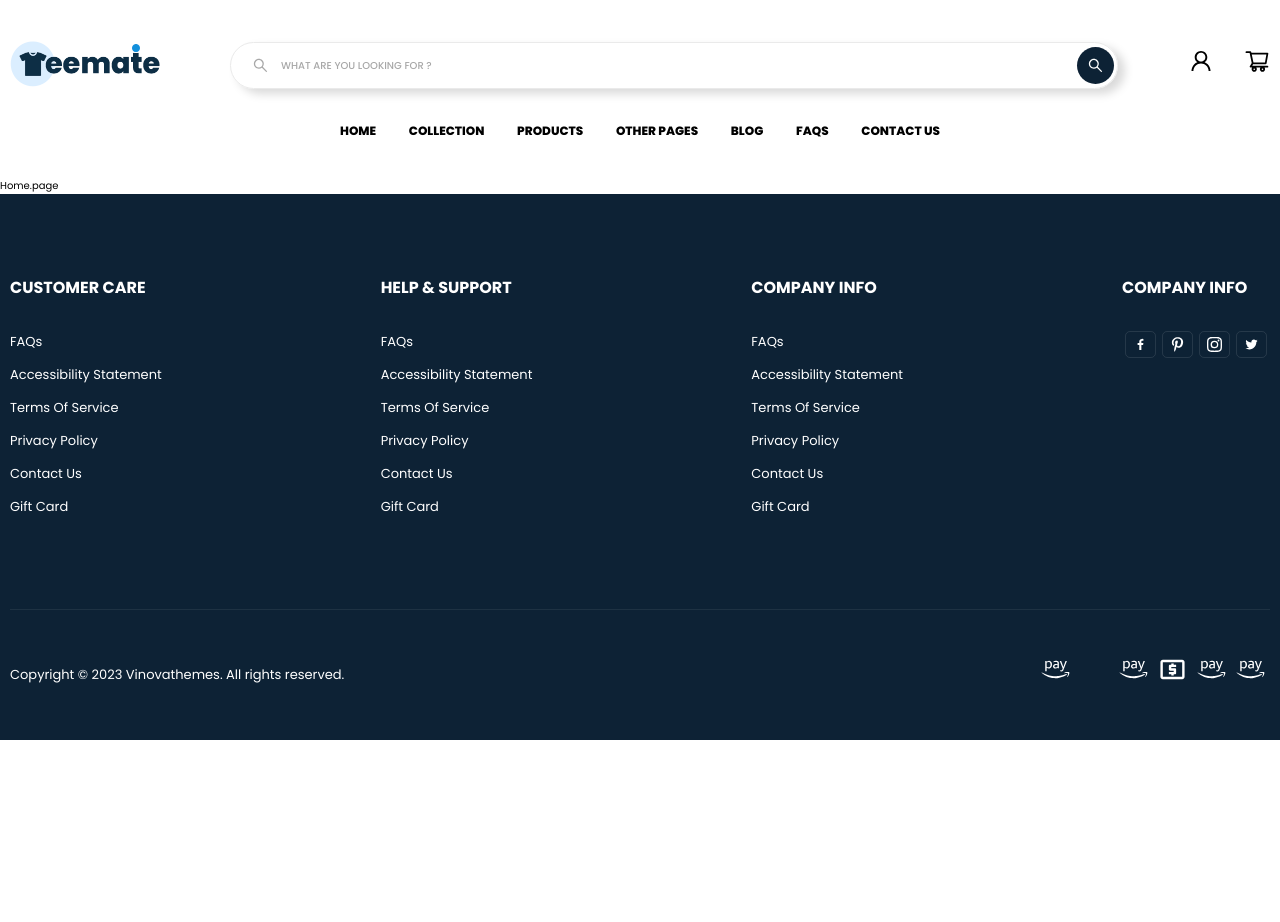
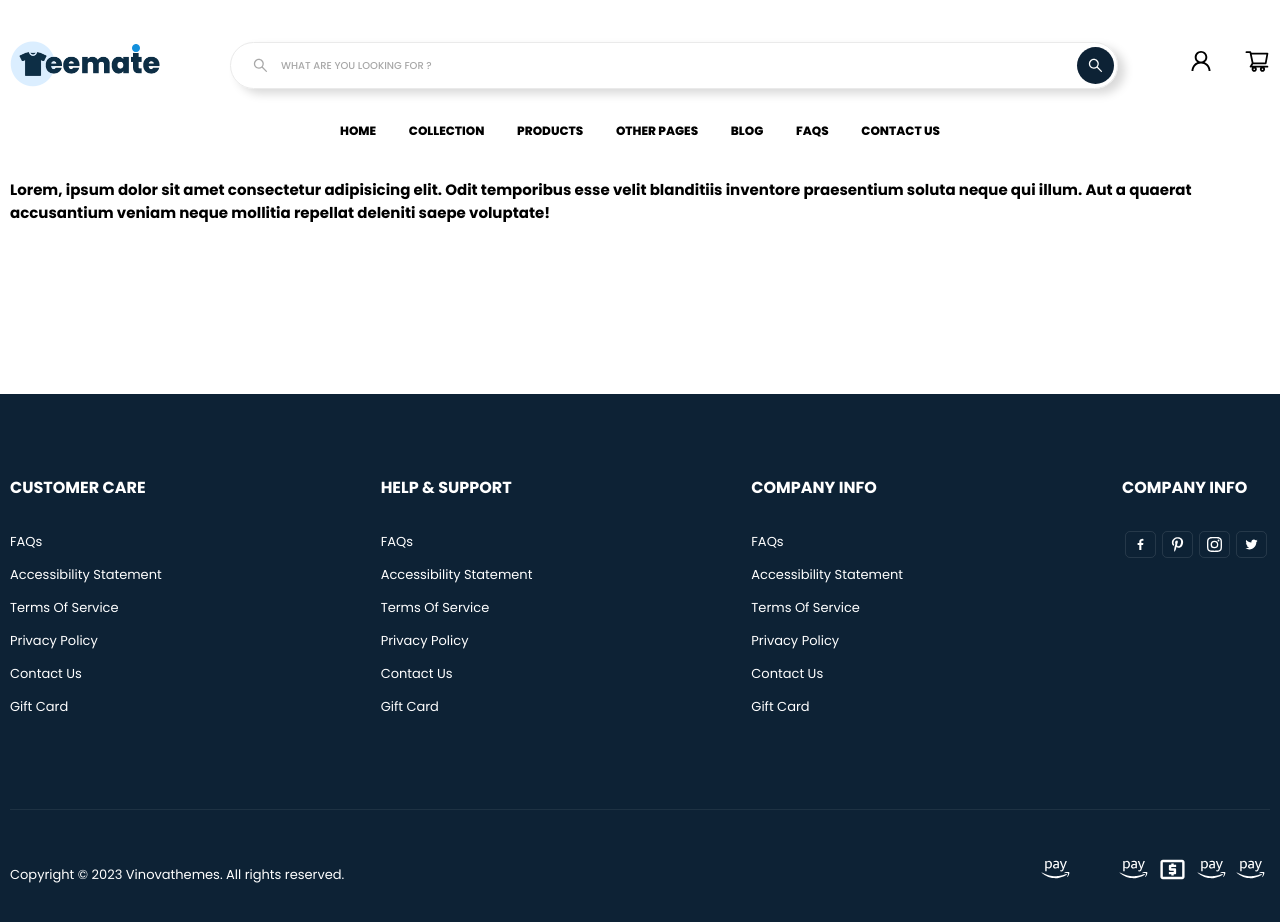
Before and after one commit to Nabarajrai/teemastore, a React (Vite) app: page / in a window 1280 px wide. Shown: the top 922 px of the page. Before the commit the page ends 800 px from the top, so only its background shows below. Built offline with nearby package versions, Linux system fonts and the light colour scheme; some icons are missing.

Commit message:
added layout

```diff
--- /dev/null
+++ b/src/common/layout/Layout.tsx
@@ -0,0 +1,19 @@
+import React from "react";
+import HeaderComponent from "../../components/header/Header.component";
+import FooterComponent from "../../components/footer/Footer.component";
+
+type Layoutprops = {
+  children: React.ReactNode;
+};
+
+const Layout = ({ children }: Layoutprops) => {
+  return (
+    <React.Fragment>
+      <HeaderComponent />
+      {children}
+      <FooterComponent />
+    </React.Fragment>
+  );
+};
+
+export default Layout;
--- a/src/pages/home/Home.page.tsx
+++ b/src/pages/home/Home.page.tsx
@@ -1,14 +1,19 @@
-import React from "react";
-import HeaderComponent from "../../components/header/Header.component";
-import FooterComponent from "../../components/footer/Footer.component";
+import Layout from "../../common/layout/Layout";
 
 const HomePage = () => {
   return (
-    <React.Fragment>
-      <HeaderComponent />
-      Home.page
-      <FooterComponent/>
-    </React.Fragment>
+    <Layout>
+      <div className="wrapper">
+        <div style={{ height: "27vh" }}>
+          <h2>
+            Lorem, ipsum dolor sit amet consectetur adipisicing elit. Odit
+            temporibus esse velit blanditiis inventore praesentium soluta neque
+            qui illum. Aut a quaerat accusantium veniam neque mollitia repellat
+            deleniti saepe voluptate!
+          </h2>
+        </div>
+      </div>
+    </Layout>
   );
 };
 
```
